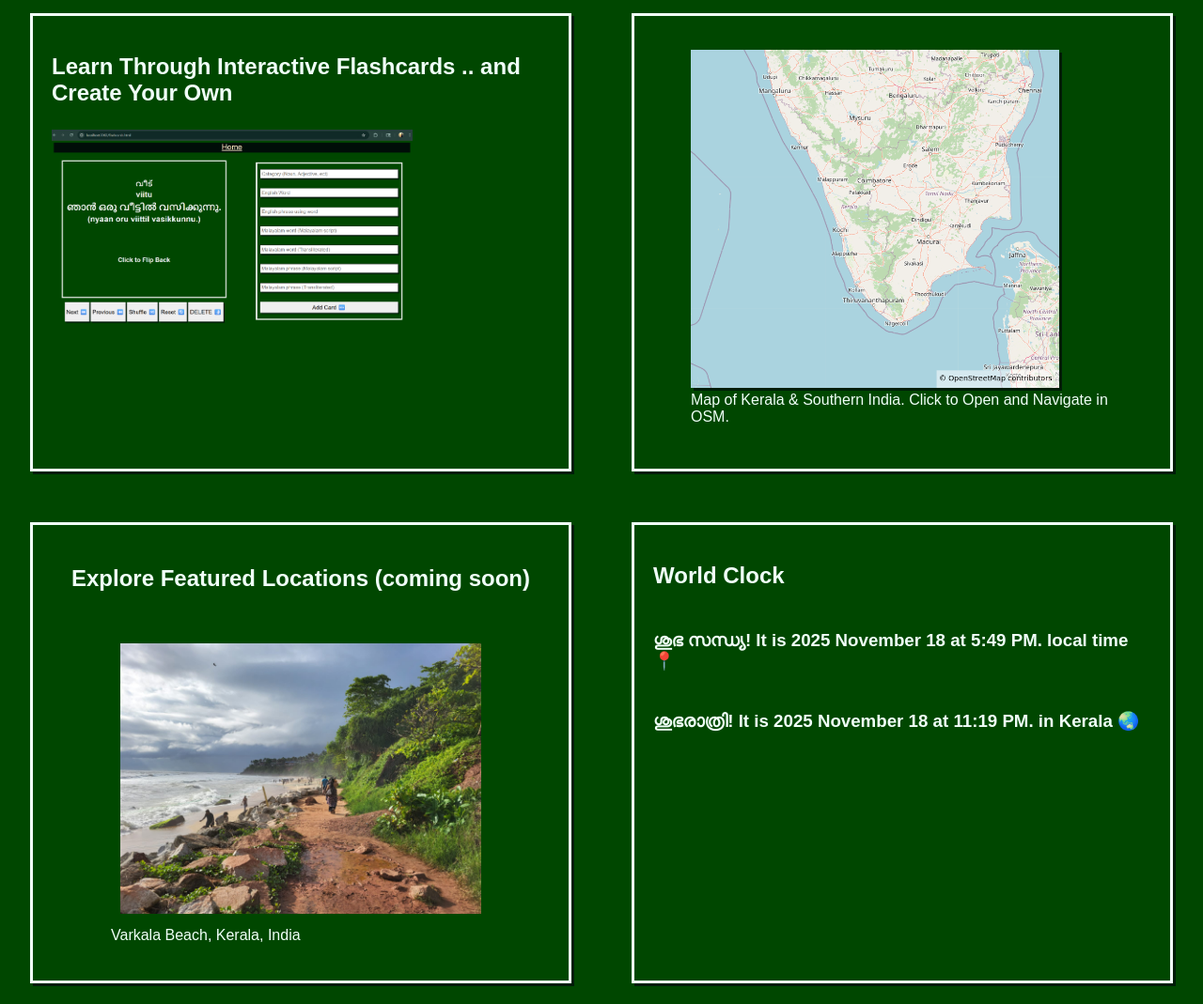
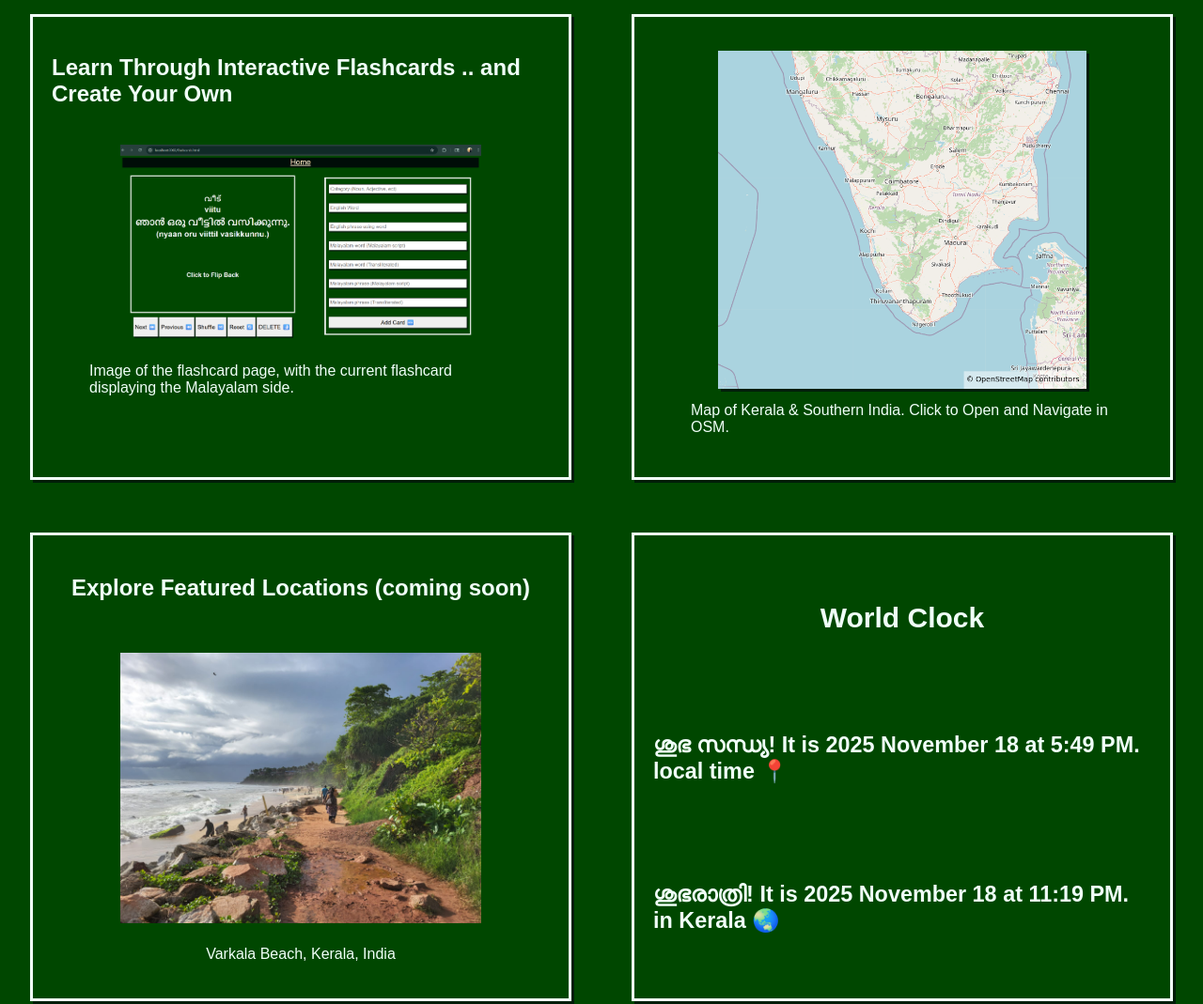
Before and after one commit to wslider/malayalam-explorer, a website: page public/index.html in a window 1280 px wide. Shown: the part 220-1289 px from the top of the page at 94% size. Drawn offline with Linux system fonts and the light colour scheme.

Commit message:
polished css - style.css .. center aligned images and added media query for large >992px width screens

```diff
--- a/public/css/style.css
+++ b/public/css/style.css
@@ -78,6 +78,16 @@
         flex-direction: column;
         gap: 5px;
     }
+    .containerImg {
+        align-self: center;
+    }
+
+    .figure {
+        display: flex;
+        flex-direction: column;
+        align-items: center;
+        gap: 10px;
+    }
 
 
      /* loop e to m example image on click */
@@ -86,6 +96,7 @@
     }
         .flashcardImg {
             max-width: 70vw;
+            cursor: pointer;
         }
 
 
@@ -107,6 +118,7 @@
             max-height: 45vh;
             max-width: 100%;
             box-shadow: 3px 3px var(--keralaShade);
+            cursor: pointer;
         }
 
 
@@ -120,7 +132,7 @@
         text-align: center;
     }
 
-    @media only screen and (min-width: 700px) {
+    @media only screen and (min-width: 768px) {
 
     .header {
         min-height: 15vh;
@@ -166,3 +178,12 @@
         }
 
     }
+
+    @media only screen and (min-width: 992px) {
+        .worldClock {
+            justify-content: space-around;
+            align-items: center;
+            font-size: 1.25rem;
+        }
+
+    }
--- a/public/index.html
+++ b/public/index.html
@@ -19,7 +19,7 @@
     <main class="mainContainer">
 
         <div class="mapDiv imgContainer container">
-            <figure>
+            <figure class="containerImg figure">
                 <a href="https://www.openstreetmap.org/relation/2018151#map=7/10.785/76.707&layers=P" target="_blank">
                     <img class="image map" id="keralaMap" src="images/kerala-map-square.png" alt="Map of Kerala and South India.">
                 </a>
@@ -28,20 +28,27 @@
         </div>
 
         <div class="flashcardExpContainer container">
-            <h2>Learn Through Interactive Flashcards .. and Create Your Own</h2>
-                <img class="flashcardImg" id="flashcardExpImg" src="images/flashcardExpImg.png" alt="screenshot of flashcards page showing malayalam translation, flashcard control buttons, and form for creating new flashcards">
+            <h2 class="containerTitle">Learn Through Interactive Flashcards .. and Create Your Own</h2>
+            <figure class="containerImg figure">
+                <a href="flashcards.html">
+                <img class="flashcardImg containerImg" id="flashcardExpImg" src="images/flashcardExpImg.png" alt="screenshot of flashcards page showing malayalam translation, flashcard control buttons, and form for creating new flashcards">
+                </a>
+                <figcaption>Image of the flashcard page, with the current flashcard displaying the Malayalam side.</figcaption>
+                </figure>
         </div>
 
         <div class="locationDiv container">
-            <h2>Explore Featured Locations (coming soon)</h2>
-                <figure class="locationFig">
+            <h2 class="containerTitle">Explore Featured Locations (coming soon)</h2>
+                <figure class="locationFig containerImg figure">
+                        <a href="https://www.openstreetmap.org/?mlat=8.673&mlon=76.816#map=7/8.673/76.816&layers=P" target="_blank">
                         <img class="locationImg" id="locationImg" src="images/malabar-coast-path.jpg" alt="image of Varkala Beach in Kerala, India">
+                        </a>
                         <figcaption>Varkala Beach, Kerala, India</figcaption>
                 </figure>
         </div>
 
         <div class="worldClock container">
-            <h2> World Clock </h2>
+            <h2 class="containerTitle"> World Clock </h2>
             <h3 class="greeting" id="localTimeGreetingText"></h3>
             <h3 class="greeting" id="keralaTimeGreetingText"></h3>
         </div>
```
